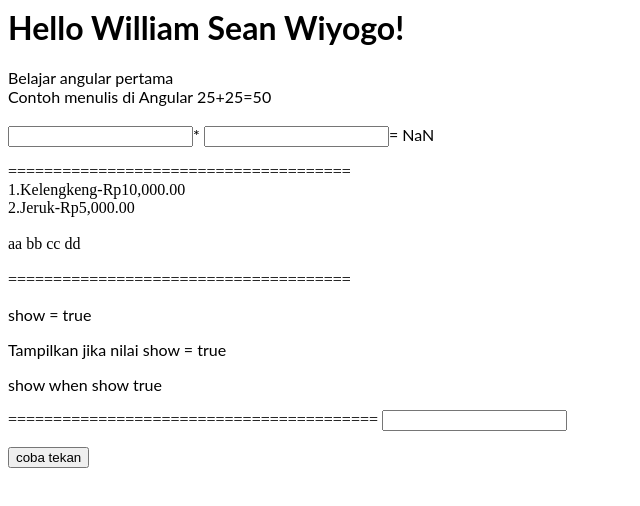
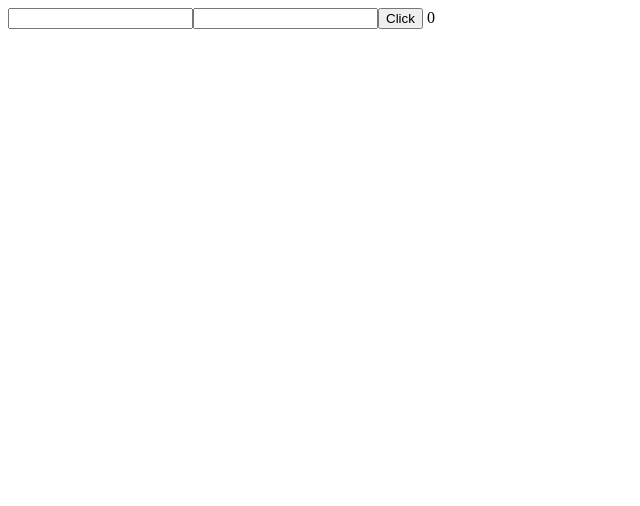
Before and after one commit to william-source/angular1, an Angular app: page / in a window 1280 px wide. Shown: the top 506 px of the page, without its empty margins (0-640 px from the left). Built offline with nearby package versions, Linux system fonts and the light colour scheme.

Commit message:
2 files modified-LatihanPangkat&Pola-part1

```diff
--- a/src/app/app.component.html
+++ b/src/app/app.component.html
@@ -1,46 +1,7 @@
-<hello name="{{ name }}"></hello>
-<p>
-	Belajar angular pertama
-	<br>
- {{"Contoh menulis di Angular"}}
- 25+25={{25+25}}
-	<br><br>
-	<input [(ngModel)] ="a" type = "text">*
-	<input [(ngModel)] ="b" type = "text">=
- {{a*b}}
-</p>
-======================================
-	<div *ngFor="let buah of itembuah;let i = index">
-		{{i+1}}.{{buah.nama}}-{{buah.harga|currency :'Rp'}}
-	</div>
-<br>
-  <span *ngFor="let data of itemArr">
-    {{data}}
-  </span>
-  <br>
-  <br>
-  ======================================
-
-  <p>show = {{show}}</p>
-  <p *ngIf="show">Tampilkan jika nilai show = true</p>
-
-  <ng-template
-    *ngIf="show; then showBlock; else notShowBlock">
-  </ng-template>
-
-  <ng-template #showBlock>
-    <p>show when show true</p>
-  </ng-template>
-
- <ng-template #notShowBlock>
-    <p>show when show true</p>
-  </ng-template>
-
-=========================================
-
-  <input [(ngModel)] =user type="text">
-  <p *ngIf="user">Halo {{user}}</p>
-  <p>
-  <button (click) ="klikButton()">coba tekan</button>
-  {{pesan}}
-  </p>
+<div>
+  <input [(ngModel)] ="a" type = "text">
+	<input [(ngModel)] ="b" type = "text">
+  <button (click) ="pangkat(a,b)">Click</button>
+  {{data}}
+  {{coba}}
+</div>
--- a/src/app/app.component.ts
+++ b/src/app/app.component.ts
@@ -22,4 +22,21 @@ export class AppComponent  {
   klikButton(){
     this.pesan='Tombol ditekan';
   }
+
+
+data=0
+coba=''
+ pangkat(a,b){
+   this.data=Math.pow(a,b)
+   if (this.data%2==0)
+   {
+     this.coba="genap"
+   }
+   else
+   {
+     this.coba="ganjil"
+   }
+ }
+
+
 }
```
